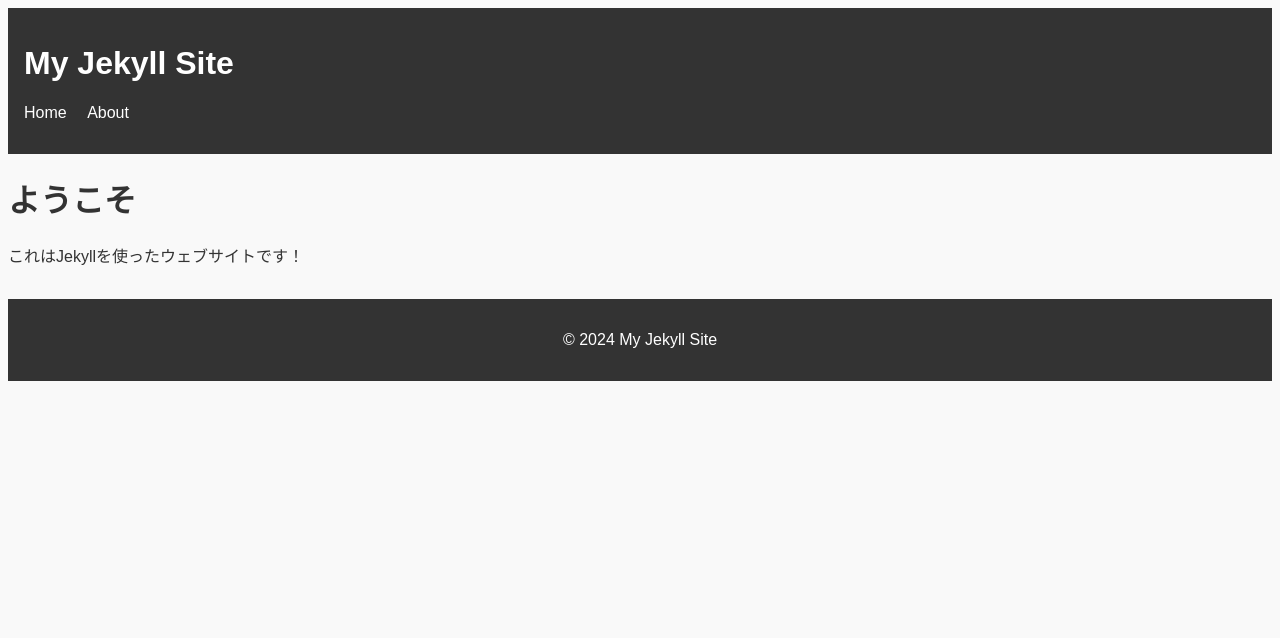
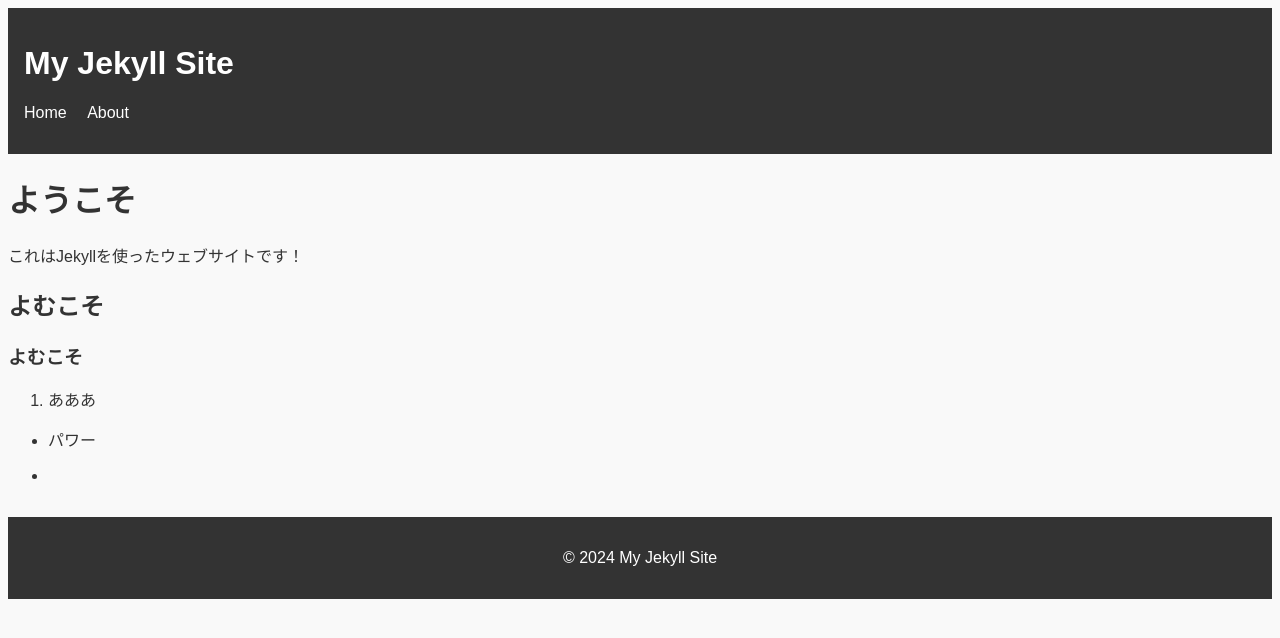
Before and after one commit to taka012345/username.github.io, a Jekyll site: the page built from index.md, in a window 1280 px wide. Shown: the top 638 px of the page. Built offline with Jekyll 4.4.1, drawn with Linux system fonts in a browser that asks for light colours.

Commit message:
Update index.md

```diff
--- a/index.md
+++ b/index.md
@@ -5,3 +5,12 @@ title: ホーム
 
 # ようこそ
 これはJekyllを使ったウェブサイトです！
+
+## よむこそ
+### よむこそ
+
+1. あああ
+
+- パワー
+
+-
```
